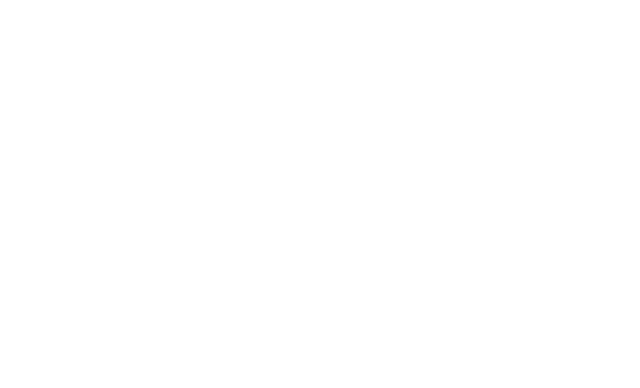
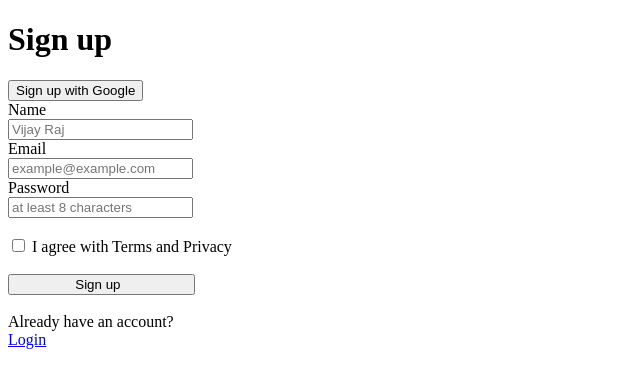
Before and after one commit to Ravirrs/LoginSignup, a plain HTML site: page Index.html in a window 1280 px wide. Shown: the whole page, without its empty margins (0-640 px from the left). Drawn offline with Linux system fonts and the light colour scheme.

Commit message:
Complete
tried to complete the project

```diff
--- a/Index.html
+++ b/Index.html
@@ -4,4 +4,36 @@
     <meta charset="UTF-8">
     <meta http-equiv="X-UA-Compatible" content="IE=edge">
     <meta name="viewport" content="width=device-width, initial-scale=1.0">
-    <title>Login</title>
+    <title>Signup/Login</title>
+</head>
+<body>
+    <h1> Sign up </h1>
+    <form action="" method="">
+        <input type="button" value="Sign up with Google">
+        <br>
+    <label for='name'>Name</label>
+    <br>
+            <input type="text" name="name" placeholder="Vijay Raj">
+    <br>
+       <label for='email'>Email</label>
+        <br>
+            <input type="email" placeholder="example@example.com" name="email" >
+    <br>
+        Password
+        <br>
+
+        <input type="password" placeholder="at least 8 characters" name="password">
+         <br>
+         <br>
+
+         <input type="checkbox" name="checkbox" value="checkbox">
+         <label for="checkbox">I agree with Terms and Privacy</label>
+         <br>
+         <br>
+         <input type="button" value="                Sign up                  ">
+            <br>
+            <br>
+            Already have an account? <br>    <a href="login.html">Login</a>
+
+</body>
+</html>
```
Also changed, not shown: login.html (added, +39 -0 lines).
